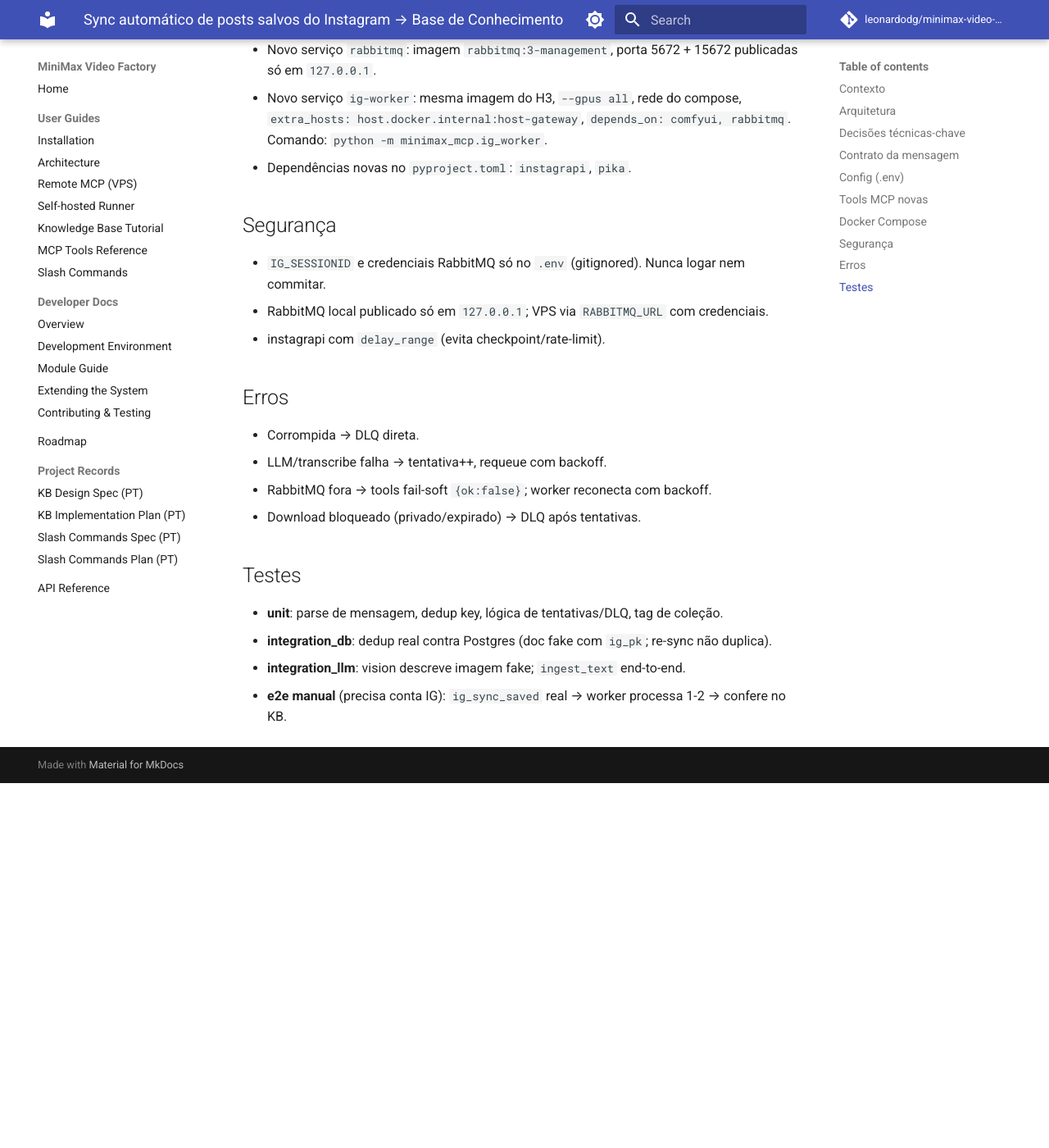
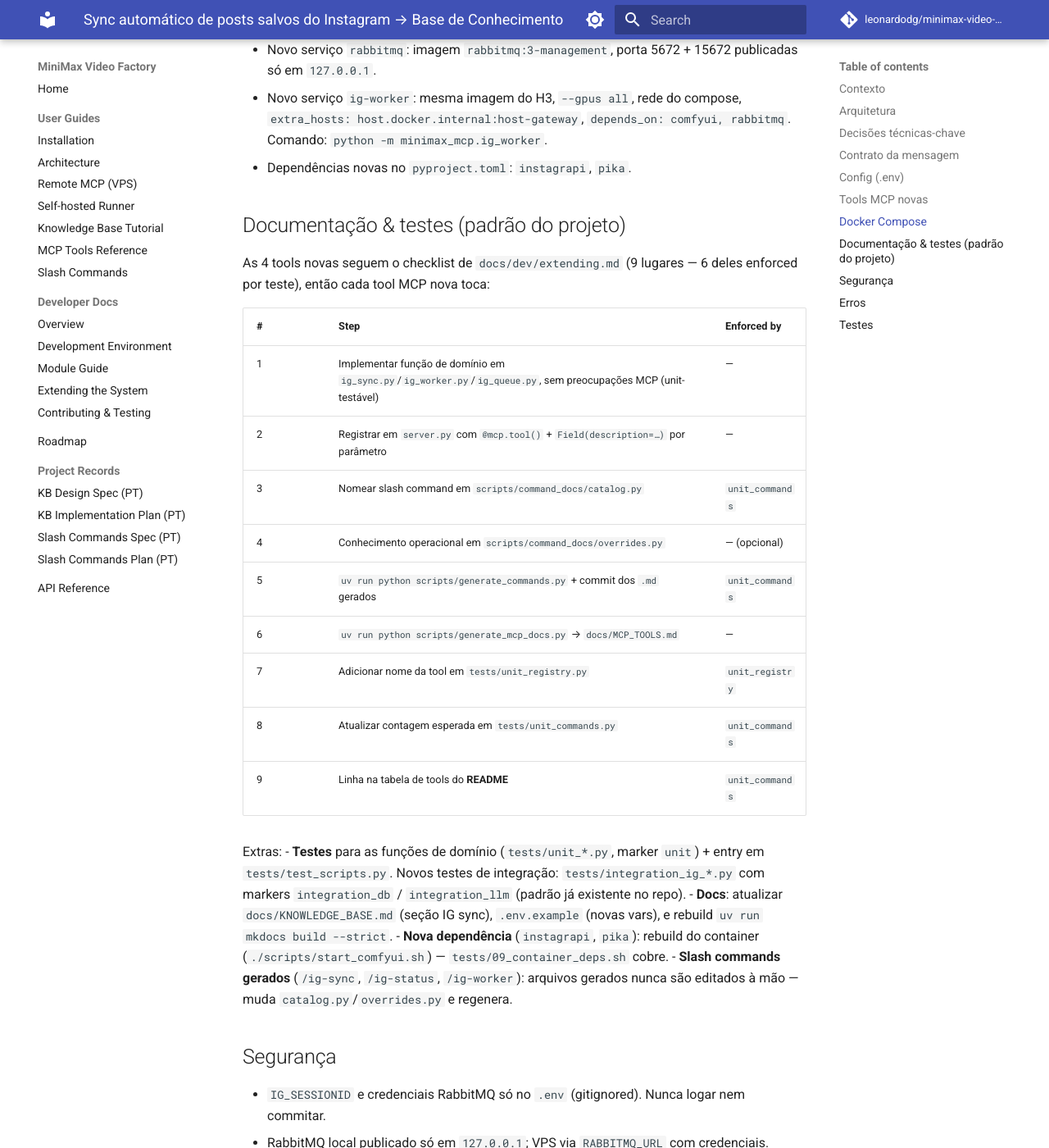
Before and after one commit to leonardodg/minimax-video-factory, an MkDocs documentation site: the page built from docs/superpowers/specs/2026-08-08-instagram-saved-sync-design.md, in a window 1280 px wide and 1400 px high, scrolled down 3295 px. Shown: the whole window at 82% size. Built offline with MkDocs 1.6.1 and Material for MkDocs 9.7.7, drawn with Linux system fonts in a browser that asks for light colours; comment, search, counter and statistics services are not loaded; before the commit the page ends 4250 px from its top, so only the background shows below that.

Commit message:
docs(spec): add project-standard docs/tests checklist for new MCP tools

```diff
--- a/docs/superpowers/specs/2026-08-08-instagram-saved-sync-design.md
+++ b/docs/superpowers/specs/2026-08-08-instagram-saved-sync-design.md
@@ -134,6 +134,36 @@ Slash commands (`scripts/generate_commands.py`, padrão existente):
   Comando: `python -m minimax_mcp.ig_worker`.
 - Dependências novas no `pyproject.toml`: `instagrapi`, `pika`.
 
+## Documentação & testes (padrão do projeto)
+
+As 4 tools novas seguem o checklist de `docs/dev/extending.md` (9 lugares —
+6 deles enforced por teste), então cada tool MCP nova toca:
+
+| # | Step | Enforced by |
+|---|---|---|
+| 1 | Implementar função de domínio em `ig_sync.py`/`ig_worker.py`/`ig_queue.py`, sem preocupações MCP (unit-testável) | — |
+| 2 | Registrar em `server.py` com `@mcp.tool()` + `Field(description=…)` por parâmetro | — |
+| 3 | Nomear slash command em `scripts/command_docs/catalog.py` | `unit_commands` |
+| 4 | Conhecimento operacional em `scripts/command_docs/overrides.py` | — (opcional) |
+| 5 | `uv run python scripts/generate_commands.py` + commit dos `.md` gerados | `unit_commands` |
+| 6 | `uv run python scripts/generate_mcp_docs.py` → `docs/MCP_TOOLS.md` | — |
+| 7 | Adicionar nome da tool em `tests/unit_registry.py` | `unit_registry` |
+| 8 | Atualizar contagem esperada em `tests/unit_commands.py` | `unit_commands` |
+| 9 | Linha na tabela de tools do **README** | `unit_commands` |
+
+Extras:
+- **Testes** para as funções de domínio (`tests/unit_*.py`, marker `unit`) +
+  entry em `tests/test_scripts.py`. Novos testes de integração:
+  `tests/integration_ig_*.py` com markers `integration_db` / `integration_llm`
+  (padrão já existente no repo).
+- **Docs**: atualizar `docs/KNOWLEDGE_BASE.md` (seção IG sync), `.env.example`
+  (novas vars), e rebuild `uv run mkdocs build --strict`.
+- **Nova dependência** (`instagrapi`, `pika`): rebuild do container
+  (`./scripts/start_comfyui.sh`) — `tests/09_container_deps.sh` cobre.
+- **Slash commands gerados** (`/ig-sync`, `/ig-status`, `/ig-worker`):
+  arquivos gerados nunca são editados à mão — muda `catalog.py`/`overrides.py`
+  e regenera.
+
 ## Segurança
 
 - `IG_SESSIONID` e credenciais RabbitMQ só no `.env` (gitignored). Nunca logar
```
